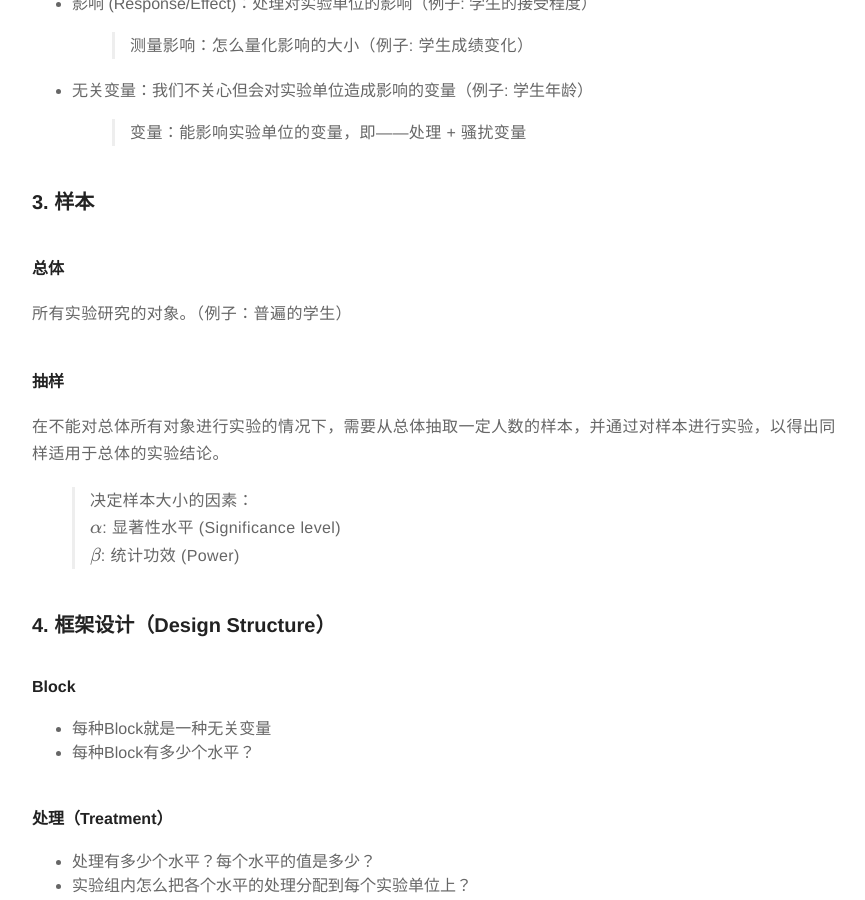
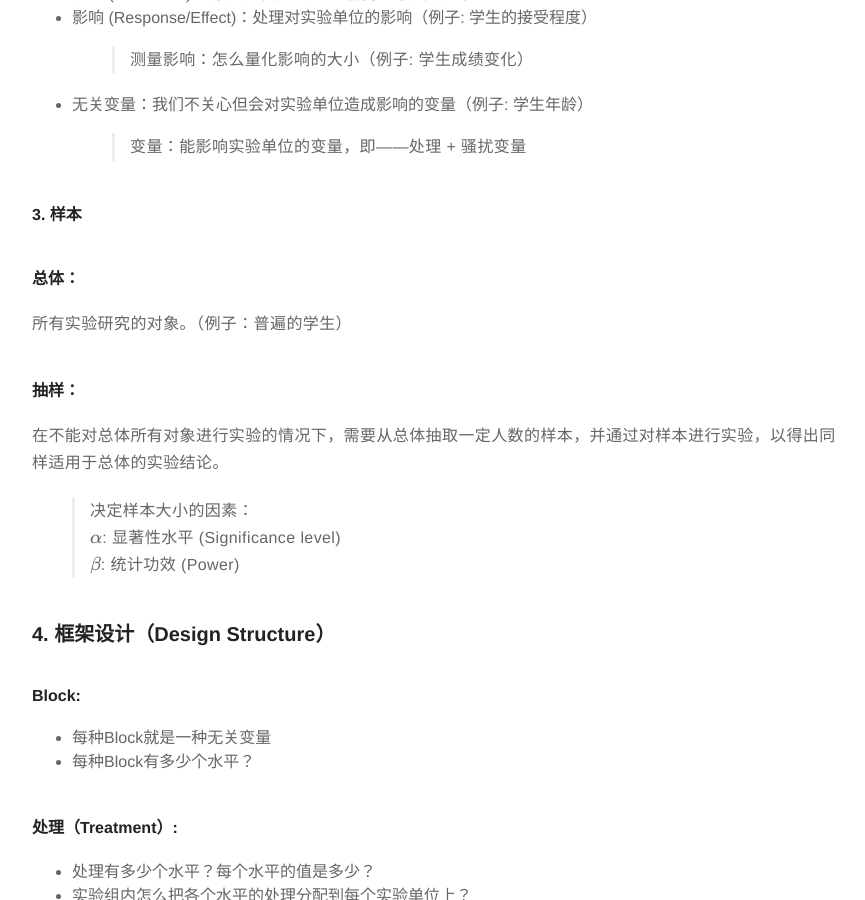
Before and after one commit to subaiwen/subaiwen.github.io, a Jekyll site: the page built from _posts/2019-12-22-experiment-design.md, in a window 1280 px wide and 1400 px high, scrolled down 1523 px, cut to the strip 0-900 px from the top of the window. Shown: the whole strip, without its empty margins (203-1068 px from the left). Built offline with Jekyll 4.4.1, drawn with Linux system fonts in a browser that asks for light colours; formulas are drawn with MathJax 3; comment, search, counter and statistics services are not loaded.

```diff
--- a/_posts/2019-12-22-experiment-design.md
+++ b/_posts/2019-12-22-experiment-design.md
@@ -21,14 +21,14 @@ description: An intro to Experimental Design
 - 实验设计：通过控制无关变量 (Block)，观察处理对客体造成的反应
 
 - 原则：
-- - 控制 (Control)：控制无关变量，纯粹地比较处理组间的差异
-- - 随机 (Randomize)：随机分配处理给实验对象
-- - 重复 (Replicate)：在充足的样本里重复性投放每种处理
+	- 控制 (Control)：控制无关变量，纯粹地比较处理组间的差异
+	- 随机 (Randomize)：随机分配处理给实验对象
+	- 重复 (Replicate)：在充足的样本里重复性投放每种处理
 
 ---
 # 流程
 ## 一、设计实验
-### 1. 实验目的
+#### 1. 实验目的
 #### 实验目的：我想研究什么
 例子：
 哪种教学方式更适合继续教育的学生，实体课还是网课?
@@ -44,7 +44,7 @@ $H_A$：你想证实的结论
 $H_0$：接受网课学生的平均成绩 = 接受实体课学生的平均成绩
 $H_A$：接受网课学生的平均成绩 $\ge$ 接受实体课学生的平均成绩
 
-### 2. 元素
+#### 2. 元素
 - 实验单位：接受实验的个体（例子: 学生）
 - 处理 (Treatment)：对实验单位的处理（例子：授课类型）
 - 影响 (Response/Effect)：处理对实验单位的影响（例子: 学生的接受程度）
@@ -53,25 +53,25 @@ $H_A$：接受网课学生的平均成绩 $\ge$ 接受实体课学生的平均
 - 无关变量：我们不关心但会对实验单位造成影响的变量（例子: 学生年龄）
 > 变量：能影响实验单位的变量，即——处理 + 骚扰变量
 
-### 3. 样本
-#### 总体
+#### 3. 样本
+#### 总体：
 所有实验研究的对象。（例子：普遍的学生）
-#### 抽样
+#### 抽样：
 在不能对总体所有对象进行实验的情况下，需要从总体抽取一定人数的样本，并通过对样本进行实验，以得出同样适用于总体的实验结论。
 > 决定样本大小的因素：
 > 	$\alpha$: 显著性水平 (Significance level)
 > 	$\beta$: 统计功效 (Power)
 
 ### 4. 框架设计（Design Structure）
-#### Block
+#### Block:
 * 每种Block就是一种无关变量
 * 每种Block有多少个水平？
 
-#### 处理（Treatment）
+#### 处理（Treatment）:
 * 处理有多少个水平？每个水平的值是多少？
 * 实验组内怎么把各个水平的处理分配到每个实验单位上？
 
-#### 例子
+**例子**
 ![](https://tva1.sinaimg.cn/large/006tNbRwgy1gajhdh8gyqj31c00ec415.jpg)
 
 ## 二、数据收集
```
